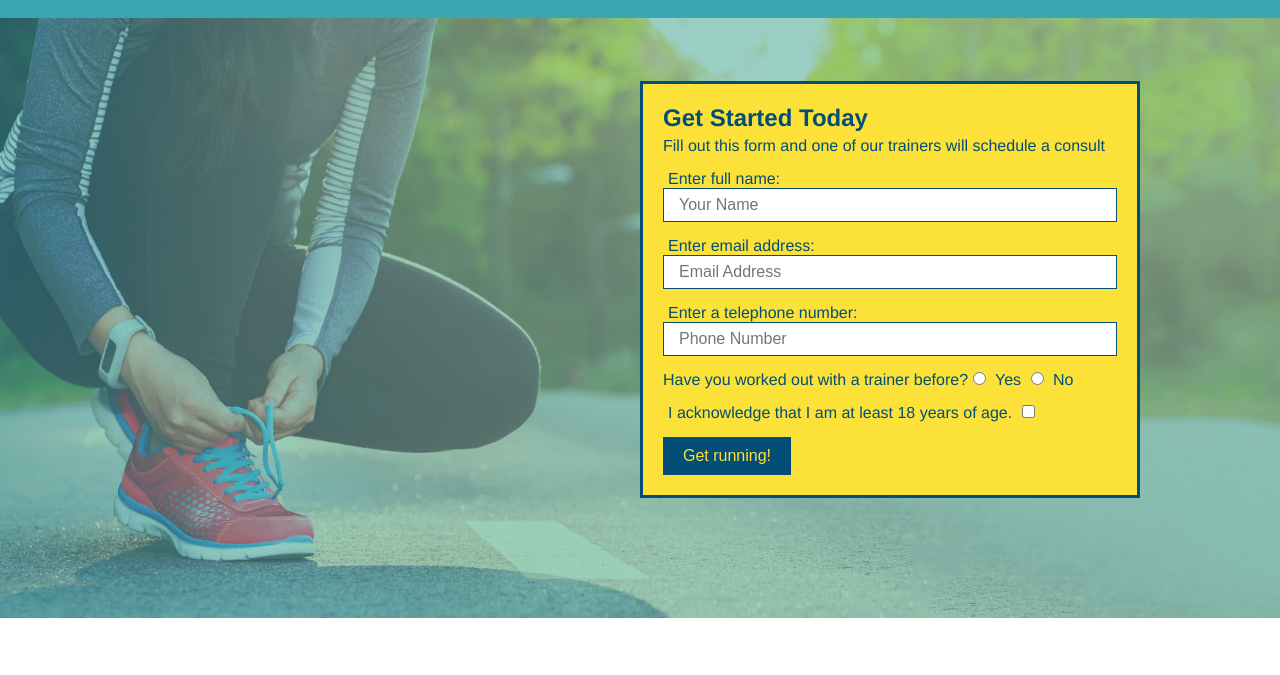
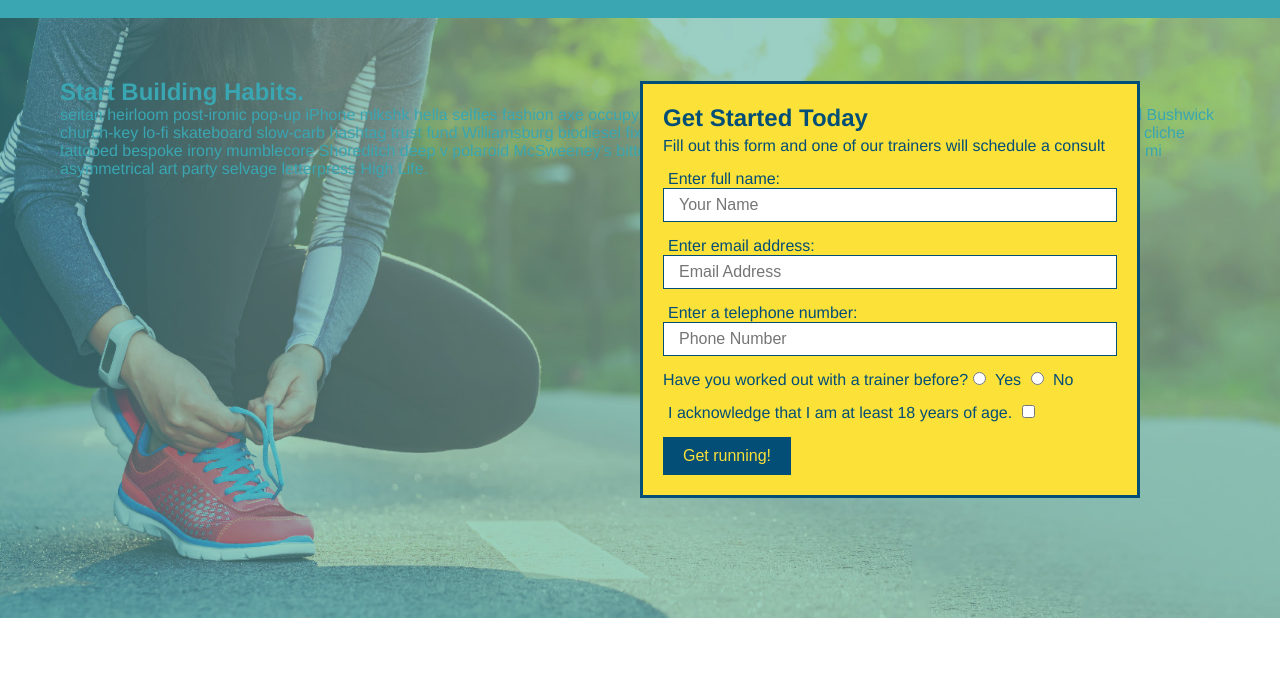
Before and after one commit to Hyperrnic/run-buddy, a plain HTML site: page index.html in a window 1280 px wide. Shown: the part 64-739 px from the top of the page. Drawn offline with Linux system fonts and the light colour scheme; files whose address does not match are found by name.

Commit message:
add content to hero, replace image

```diff
--- a/index.html
+++ b/index.html
@@ -39,6 +39,12 @@
 
     <!-- hero/jumbotron -->
     <section class="hero">
+      <div class="hero-cta">
+        <h2>Start Building Habits.</h2>
+        <p>
+          seitan heirloom post-ironic pop-up iPhone mlkshk hella selfies fashion axe occupy readymade put a bird on it messenger bag Wes Anderson Schlitz plaid Bushwick church-key lo-fi skateboard slow-carb hashtag trust fund Williamsburg biodiesel fixie farm-to-table 8-bit banjo XOXO Banksy chillwave bicycle rights retro cliche tattooed bespoke irony mumblecore Shoreditch deep v polaroid McSweeney's bitters cray gentrify tofu Marfa you probably haven't heard of them yr banh mi asymmetrical art party selvage letterpress High Life.
+        </p>
+      </div>
       <div class="hero-form">
         <h3>Get Started Today</h3>
         <p>Fill out this form and one of our trainers will schedule a consult</p>
--- a/style.css
+++ b/style.css
@@ -81,7 +81,7 @@ header {
 
   /* Hero Style Start */
   .hero {
-    background-image: url("assetss/images/hero-bg (1).jpg");
+    background-image: url("assetss/images/hero-bg.jpeg.jpg");
     height: 600px;
     background-size: cover;
     background-position: center;
```
Also changed, not shown: assetss/images/here-bg.jpeg.jpg (added), assetss/images/hero-bg.jpeg.jpg (renamed from assetss/images/hero-bg (1).jpg).
